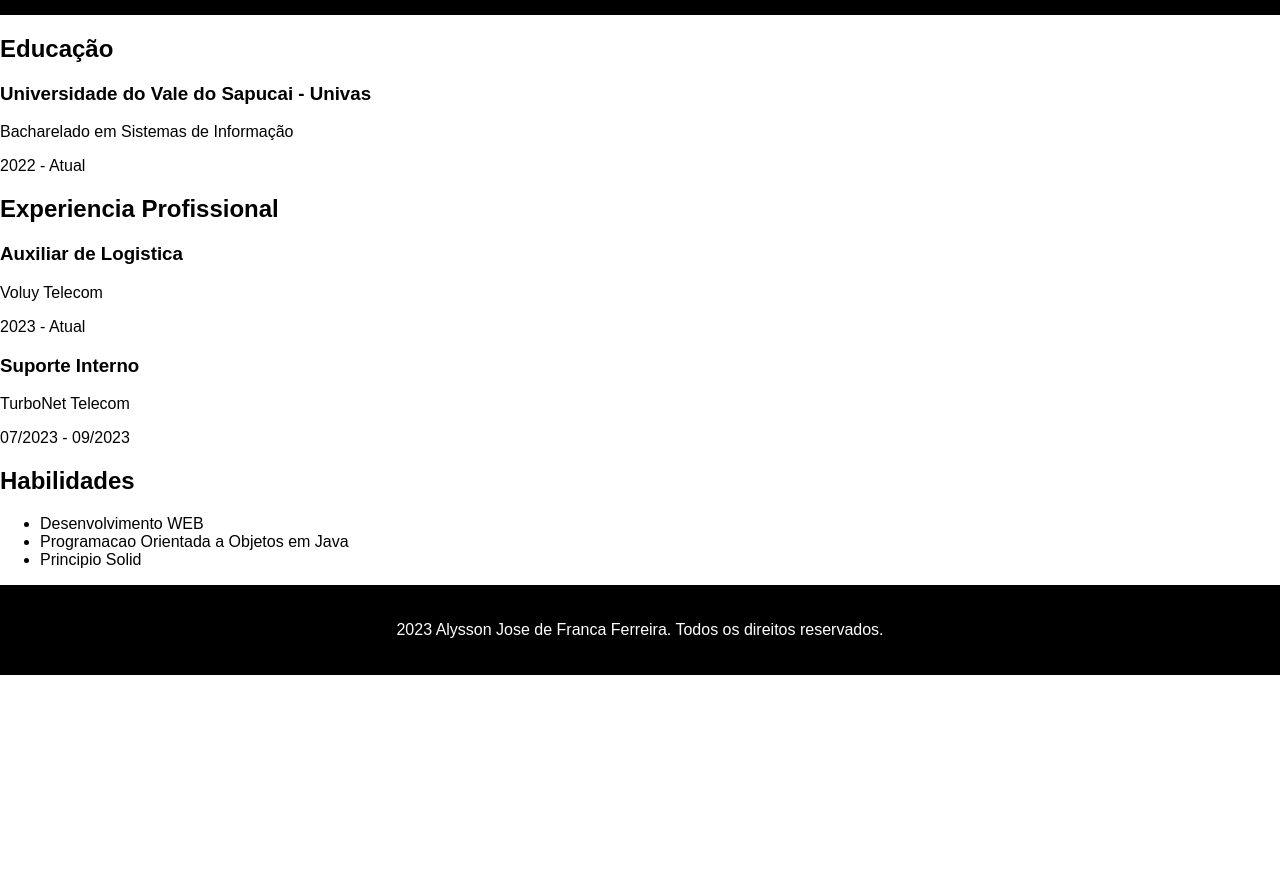
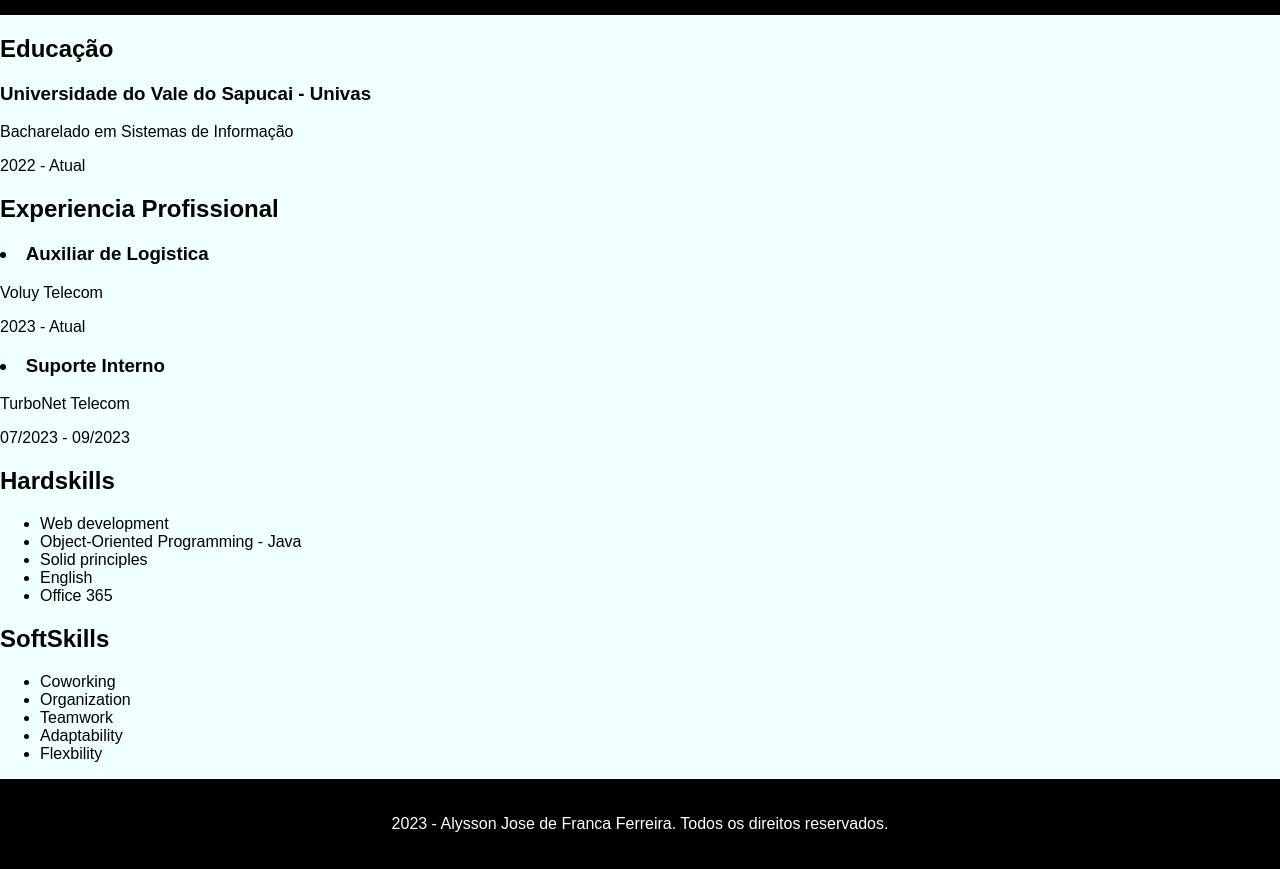
Before and after one commit to Alyssonjff/Alyssonjff.github.io, a plain HTML site: page index.html in a window 1280 px wide. Shown: the part 173-1042 px from the top of the page. Before the commit the page ends 848 px from the top, so only its background shows below. Drawn offline with Linux system fonts and the light colour scheme.

Commit message:
Atualizacao

```diff
--- a/index.html
+++ b/index.html
@@ -30,28 +30,42 @@
                 Experiencia Profissional
             </h2>
             <div class="itemExperiencia">
-                <h3>Auxiliar de Logistica</h3>
+                <h3><li>Auxiliar de Logistica</li></h3>
                 <p>Voluy Telecom</p>
                 <p>2023 - Atual</p>
-                <h3>Suporte Interno</h3>
+                <h3><li>Suporte Interno</li></h3>
                 <p>TurboNet Telecom</p>
                 <p>07/2023 - 09/2023</p>
             </div>
         </section>
         <section class="skills">
             <h2>
-                Habilidades
+                Hardskills
             </h2>
-            <div class="itemskill">
+            <div class="skills">
                 <ul>
-                    <li>Desenvolvimento WEB</li>
-                    <li>Programacao Orientada a Objetos em Java</li>
-                    <li>Principio Solid</li>
+                    <li>Web development</li>
+                    <li>Object-Oriented Programming - Java</li>
+                    <li>Solid principles</li>
+                    <li>English</li>
+                    <li>Office 365</li>
+                </ul>
+            </div>
+            <h2>
+                SoftSkills
+            </h2>
+            <div class="skills">
+                <ul>
+                    <li>Coworking</li>
+                    <li>Organization</li>
+                    <li>Teamwork</li>
+                    <li>Adaptability</li>
+                    <li>Flexbility</li>
                 </ul>
             </div>
         </section>
     </body>
     <footer>
-        <p>2023 Alysson Jose de Franca Ferreira. Todos os direitos reservados.</p>
+        <p>2023 - Alysson Jose de Franca Ferreira. Todos os direitos reservados.</p>
     </footer>
 </html>
--- a/style.css
+++ b/style.css
@@ -2,6 +2,7 @@ body {
     font-family: Arial, Helvetica, sans-serif;
     margin: 0;
     padding: 0;
+    background-color: azure;
 }
 header {
     background-color: black;
@@ -14,13 +15,6 @@ img {
     height: auto;
     float: left;
 }
-.Image{
-    position: relative;
-    display: inline-block;
-    max-width: 10%;
-    float: left;
-
-}
 footer{
     background-color: black;
     color: white;
```
